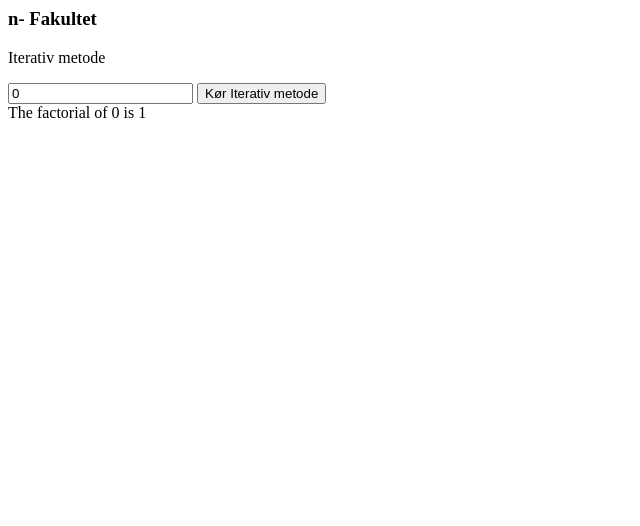
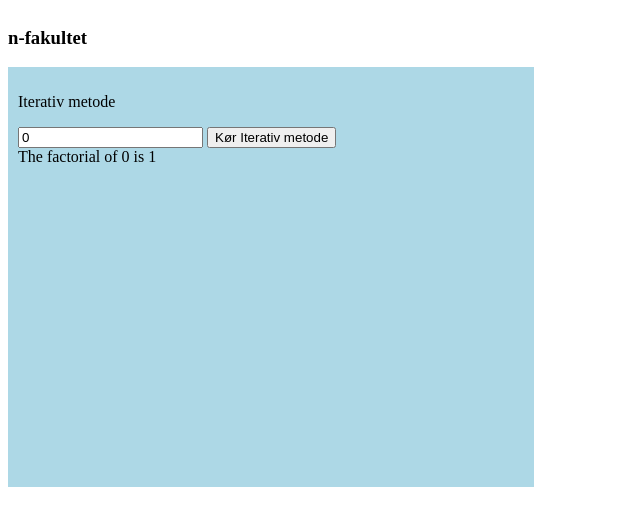
Before and after one commit to thisAtlas/nFactorial, a plain HTML site: page index.html in a window 1280 px wide. Both pictures are taken after a click on the button "Kør Iterativ metode". Shown: the whole page, without its empty margins (0-640 px from the left). Drawn offline with Linux system fonts and the light colour scheme.

```diff
--- a/index.html
+++ b/index.html
@@ -2,20 +2,34 @@
 <html>
 	<head>
 		<meta charset="utf-8">
-		<title>n- Fakultet</title>
+		<title>n-fakultet</title>
 		<script src="main.js"></script>
 		<style>
-
+			.wrap {
+				width: 100%;
+				overflow: auto;
+			}
+			.left {
+				float: left;
+				width: 40%;
+				background:lightblue;
+				min-height: 400px;
+				padding: 10px;
+			}
 		</style>
 	</head>
 	<body onload="onLoad()">
-		<h3>n- Fakultet</h3>
+		<div class="wrap">
+			<h3>n-fakultet</h3>
 
-		<p>Iterativ metode</p>
-		<form name="index">
-			<input id="itInput" name="itin" type="number" value="0"></input>
-			<button type='button' onclick="itLoop()">Kør Iterativ metode</button>
-			<div id="itDiv"></div>
-		</form>
+			<div class="left">
+				<p>Iterativ metode</p>
+				<form name="itIndex">
+					<input id="itInput" name="itIn" type="number" value="0"></input>
+					<button type='button' onclick="itLoop()">Kør Iterativ metode</button>
+					<div id="itDiv"></div>
+				</form>
+			</div>
+		</div>
 	</body>
 </html>
--- a/main.js
+++ b/main.js
@@ -6,40 +6,40 @@ var getID = function(value) {return document.getElementById(value);};
 //Funktion der kan gøre når <body> loader i HTML-dokumentet. Bruges under testing.
 function onLoad() {
 	//itLoop();
-	//recLoop();
+
 }
 //Funktion for iterativ metode. Kører ved klik på knap i html-siden.
 function itLoop() {
-	//Første variabel er det tal vi vil finde fakultatet af. itin for Iterativ Input.
-	var itin;
-	itin = parseFloat(document.index.itin.value);
-	console.log(itin);
+	//Første variabel er det tal vi vil finde fakultatet af. itIn for Iterativ Input.
+	var itIn;
+	itIn = parseFloat(document.itIndex.itIn.value);
+	console.log('itIn: ' + itIn);
 
 	//i er et arbitrært tal vi bruger til at tælle op.
 	var i;
 
-	//fact (for factorial) er det variabel vi bruger til at beregne værdien er itin!.
+	//fact (for factorial) er det variabel vi bruger til at beregne værdien er itIn!.
 	var fact = 1;
 
-	//Hvis itin ikke er defineret sættes en tilfældig værdi mellem 1-10.
-	if(itin === undefined || itin === null) {
-		itin = Math.ceil(Math.random()*10);
-		console.log('Num gen is: ' + itin);
+	//Hvis itIn ikke er defineret sættes en tilfældig værdi mellem 1-10.
+	if(itIn === undefined || itIn === null) {
+		itIn = Math.ceil(Math.random()*10);
+		console.log('Num gen is: ' + itIn);
 	}
 
 	/* Da 0! og 1! begge = 1 defineres det uden for algoritmen.
-	 * Hvis itin != 0 || 1 vil dette for-loop køre. Det tæller variablet 'fact' "op" så længe i,
+	 * Hvis itIn != 0 || 1 vil dette for-loop køre. Det tæller variablet 'fact' "op" så længe i,
 	 * som ved hver iteration bliver 1 større, er mindre end vores input.
 	 * fact opdateres ved at gange fact*i.
 	 */
-	if(itin == 0 || itin == 1) {
+	if(itIn == 0 || itIn == 1) {
 		fact = 1;
 	}else{
-		for(i=1; i<=itin; i++) {
+		for(i=1; i<=itIn; i++) {
 			fact=fact*i;
 		}
 	}
 	//Printer resultatet.
-	console.log('The factorial of ' + itin + ' is ' + fact);
-	getID('itDiv').innerHTML += 'The factorial of ' + itin + ' is ' + fact + "<br/>";
+	console.log('The factorial of ' + itIn + ' is ' + fact);
+	getID('itDiv').innerHTML += 'The factorial of ' + itIn + ' is ' + fact + "<br/>";
 }
```
